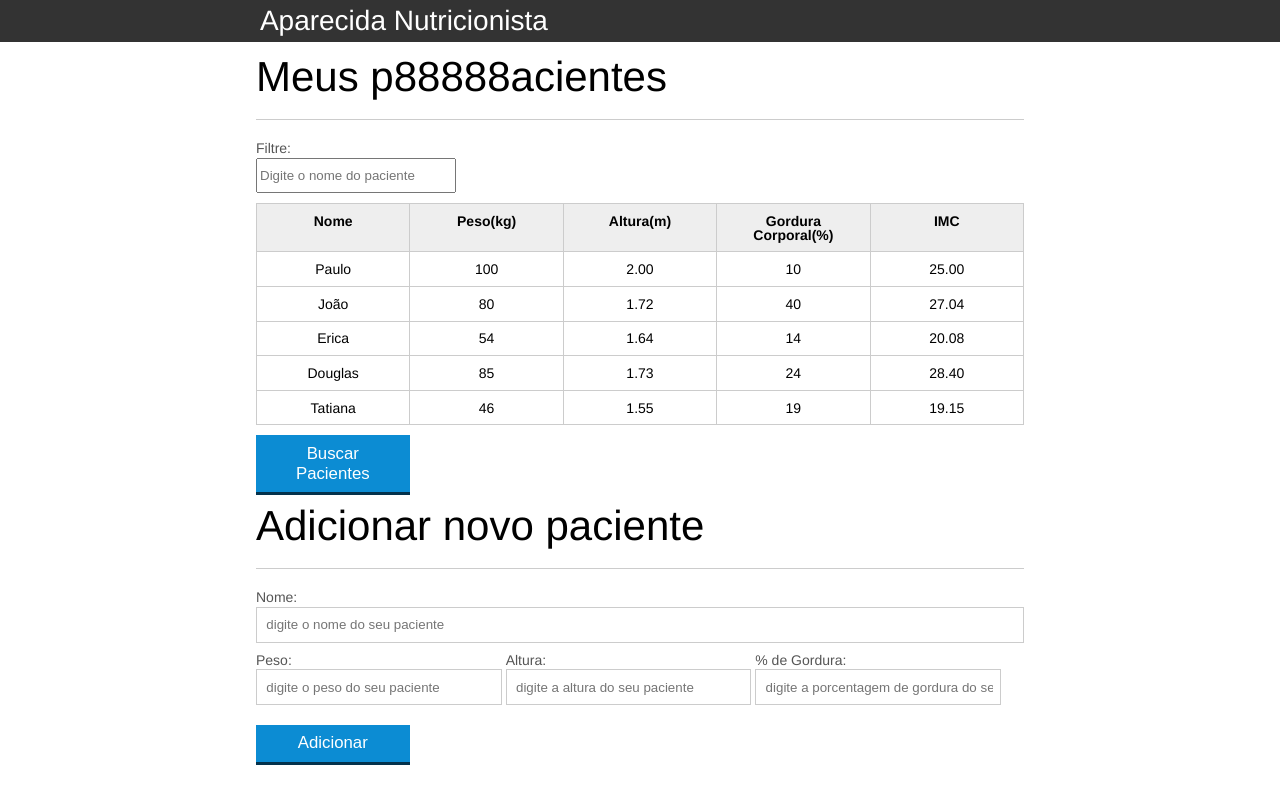
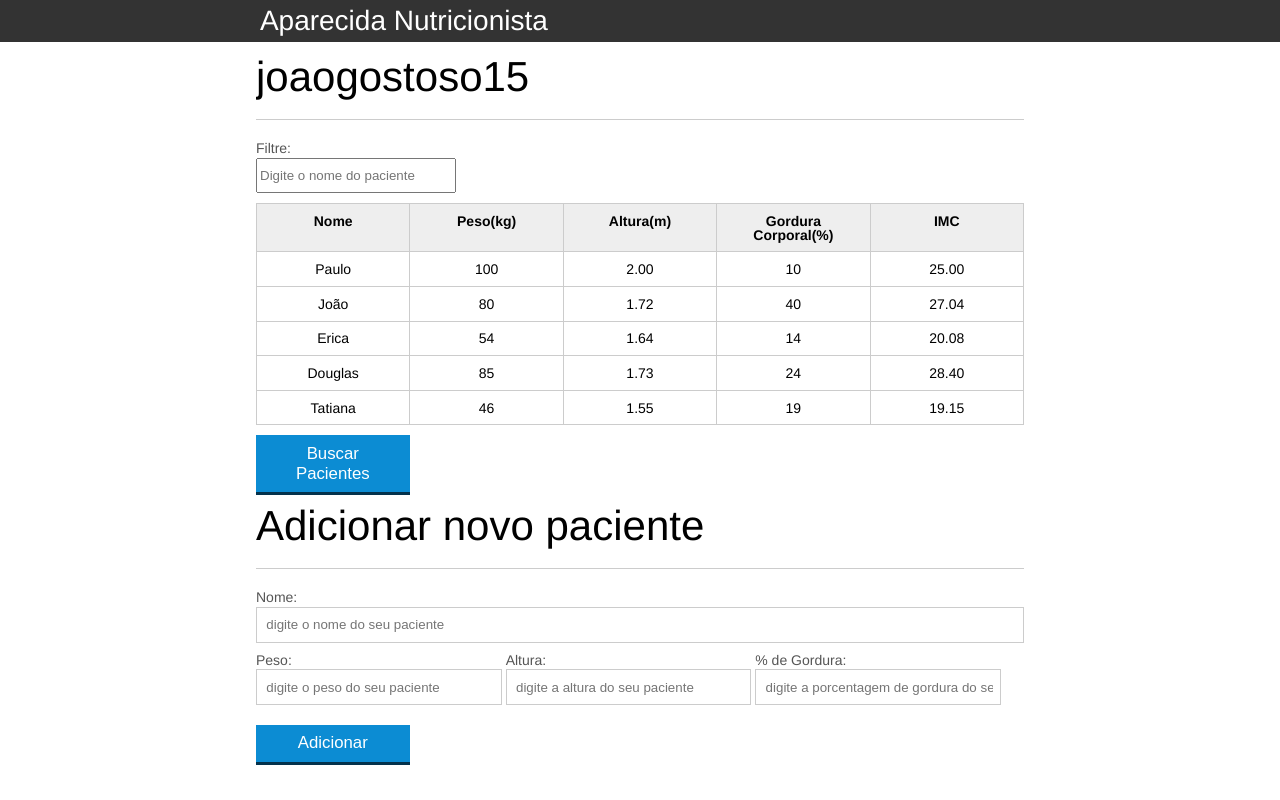
Before and after one commit to joaogostoso15/java-script-, a plain HTML site: page index.html in a window 1280 px wide. Drawn offline with Linux system fonts and the light colour scheme.

Commit message:
Update index.html

```diff
--- a/index.html
+++ b/index.html
@@ -17,7 +17,7 @@
 		</header>
 		<main>
 			<section class="container">
-				<h2>Meus p88888acientes</h2>
+				<h2>joaogostoso15</h2>
 				<label for="filtrar-tabela">Filtre:</label>
 				<input type="text" name="filtro" id="filtrar-tabela" placeholder="Digite o nome do paciente">
 				<table>
```
